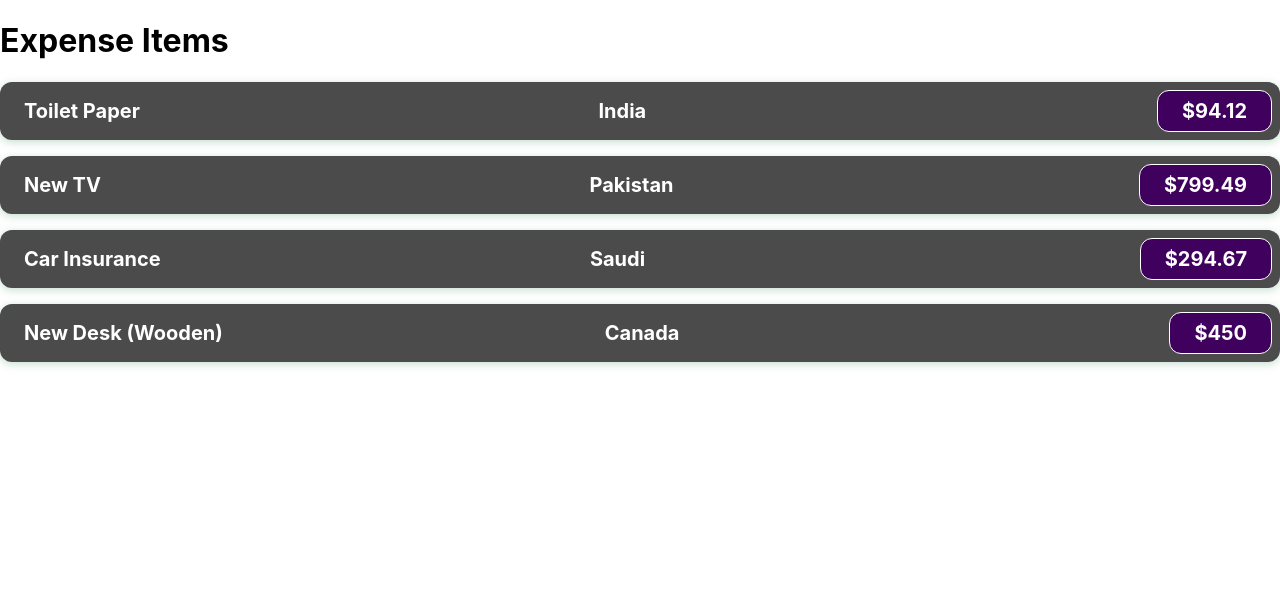
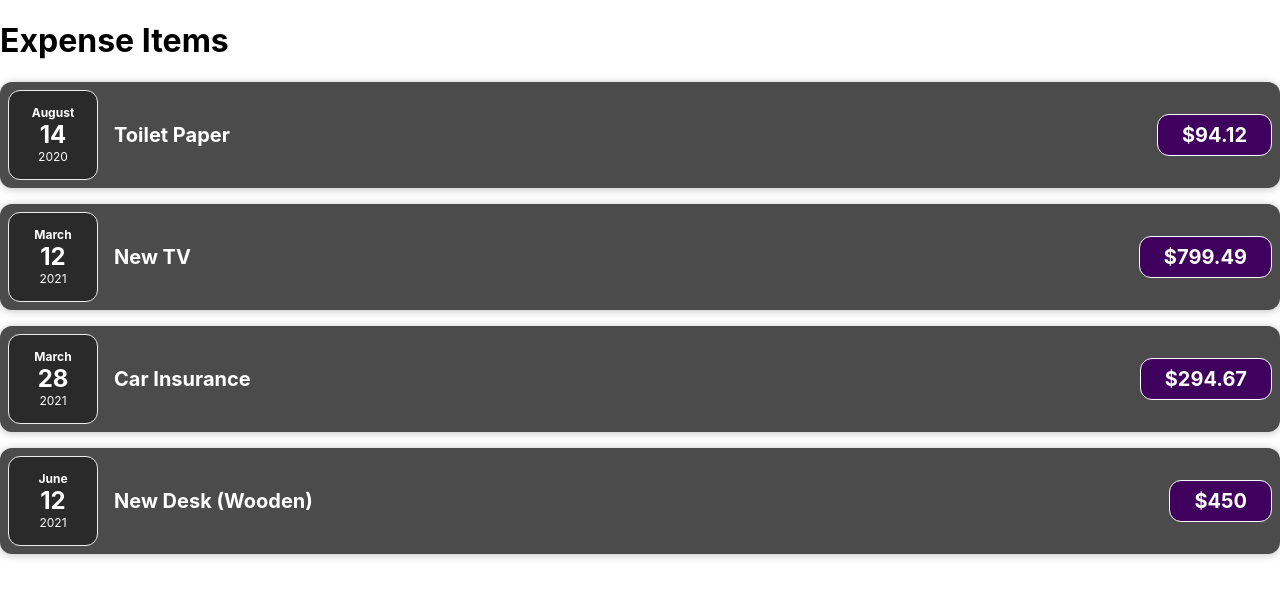
Before and after one commit to SyedAbdullawaseem/React-complete-guide, a React (Create React App) app: page / in a window 1280 px wide. Shown: the top 598 px of the page. Built offline with nearby package versions, Linux system fonts and the light colour scheme.

Commit message:
Arranged

```diff
--- /dev/null
+++ b/src/components/Card.css
@@ -0,0 +1,4 @@
+.card{
+    border-radius: 12px;
+    box-shadow: 0 1px 8px rgba(0, 0, 0, 0.25);
+}
--- /dev/null
+++ b/src/components/Card.js
@@ -0,0 +1,7 @@
+import './Card.css';
+
+function Card (props){
+    const classes='card ' + props.className
+    return <div className={classes}>{props.children}</div>;
+}
+export default Card
--- /dev/null
+++ b/src/components/ExpenseDate.css
@@ -0,0 +1,26 @@
+.expense-date {
+    display: flex;
+    flex-direction: column;
+    width: 5.5rem;
+    height: 5.5rem;
+    border: 1px solid #ececec;
+    background-color: #2a2a2a;
+    color: white;
+    border-radius: 12px;
+    align-items: center;
+    justify-content: center;
+  }
+
+  .expense-date__month {
+    font-size: 0.75rem;
+    font-weight: bold;
+  }
+
+  .expense-date__year {
+    font-size: 0.75rem;
+  }
+
+  .expense-date__day {
+    font-size: 1.5rem;
+    font-weight: bold;
+  }
--- /dev/null
+++ b/src/components/ExpenseDate.js
@@ -0,0 +1,16 @@
+import "./ExpenseDetails";
+
+function ExpenseDate(props) {
+  const month = props.date.toLocaleString("en-US", { month: "long" });
+  const day = props.date.toLocaleString("en-US", { day: "2-digit" });
+  const year = props.date.getFullYear();
+
+  return (
+    <div className="expense-date">
+      <div className="expense-date__month">{month}</div>
+      <div className="expense-date__day">{day}</div>
+      <div className="expense-date__year">{year}</div>
+    </div>
+  );
+}
+export default ExpenseDate;
--- /dev/null
+++ b/src/components/ExpenseDetails.js
@@ -0,0 +1,12 @@
+import "./ExpenseDate";
+import "./ExpenseItem.css";
+function ExpenseDetails(props) {
+  return (
+    <div className="expense-item">
+      <div className="expense-item__description"><h2>{props.title}</h2></div>
+      <div className="expense-item__price">${props.amount}</div>
+    </div>
+  );
+}
+
+export default ExpenseDetails;
--- a/src/components/ExpenseItem.css
+++ b/src/components/ExpenseItem.css
@@ -2,10 +2,8 @@
     display: flex;
     justify-content: space-between;
     align-items: center;
-    box-shadow: 0 2px 8px rgba(23, 122, 64, 0.25);
     padding: 0.5rem;
     margin: 1rem 0;
-    border-radius: 12px;
     background-color: #4b4b4b;
   }
 
@@ -54,3 +52,30 @@
       padding: 0.5rem 1.5rem;
     }
   }
+
+  .expense-date {
+    display: flex;
+    flex-direction: column;
+    width: 5.5rem;
+    height: 5.5rem;
+    border: 1px solid #ececec;
+    background-color: #2a2a2a;
+    color: white;
+    border-radius: 12px;
+    align-items: center;
+    justify-content: center;
+  }
+
+  .expense-date__month {
+    font-size: 0.75rem;
+    font-weight: bold;
+  }
+
+  .expense-date__year {
+    font-size: 0.75rem;
+  }
+
+  .expense-date__day {
+    font-size: 1.5rem;
+    font-weight: bold;
+  }
--- a/src/components/ExpenseItem.js
+++ b/src/components/ExpenseItem.js
@@ -1,20 +1,19 @@
-import './ExpenseItem.css';
+import "./ExpenseDate.css";
+import ExpenseDate from "./ExpenseDate";
+import "./ExpenseItem.css";
+import Card from './Card'
+import ExpenseDetails from "./ExpenseDetails";
 
 function ExpenseItem(props) {
-  // const expenseDate=new Date(2022,12,4);
-  // const expenseTitle="Car Insurance";
-  // const expenseAmount=294.67;
-  // const LocationOfExpenditure = "USA"
   return (
-    <div className='expense-item'>
-      <div>{props.date.toISOString}</div>
-      <div className='expense-item__description'>
+    <Card className="expense-item">
+      <ExpenseDate date={props.date} />
+      {/* <ExpenseDetails amount={props.amount} title={props.title} /> */}
+      <div className="expense-item__description">
         <h2>{props.title}</h2>
-        <h2>{props.LocationOfExpenditure}</h2>
-        <div className='expense-item__price'>${props.amount}</div>
       </div>
-    </div>
-
+      <div className="expense-item__price">${props.amount}</div>
+    </Card>
   );
 }
 
--- /dev/null
+++ b/src/components/UI/Card.css
@@ -0,0 +1,4 @@
+.card{
+    border-radius: 12px;
+    box-shadow: 0 1px 8px rgba(0, 0, 0, 0.25);
+}
--- /dev/null
+++ b/src/components/UI/Card.js
@@ -0,0 +1,7 @@
+import './Card.css';
+
+function Card (props){
+    const classes='card ' + props.className
+    return <div className={classes}>{props.children}</div>;
+}
+export default Card
```
